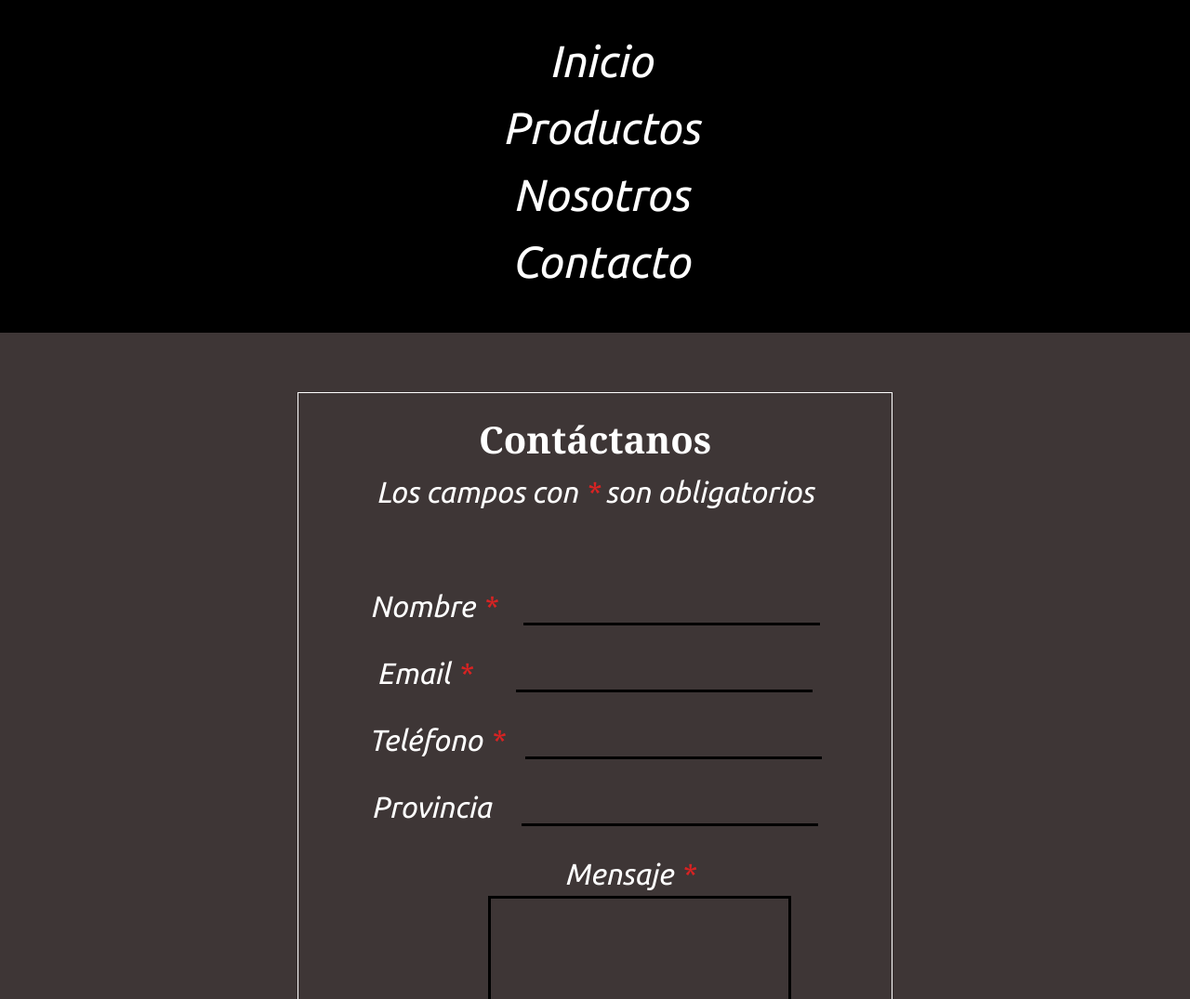
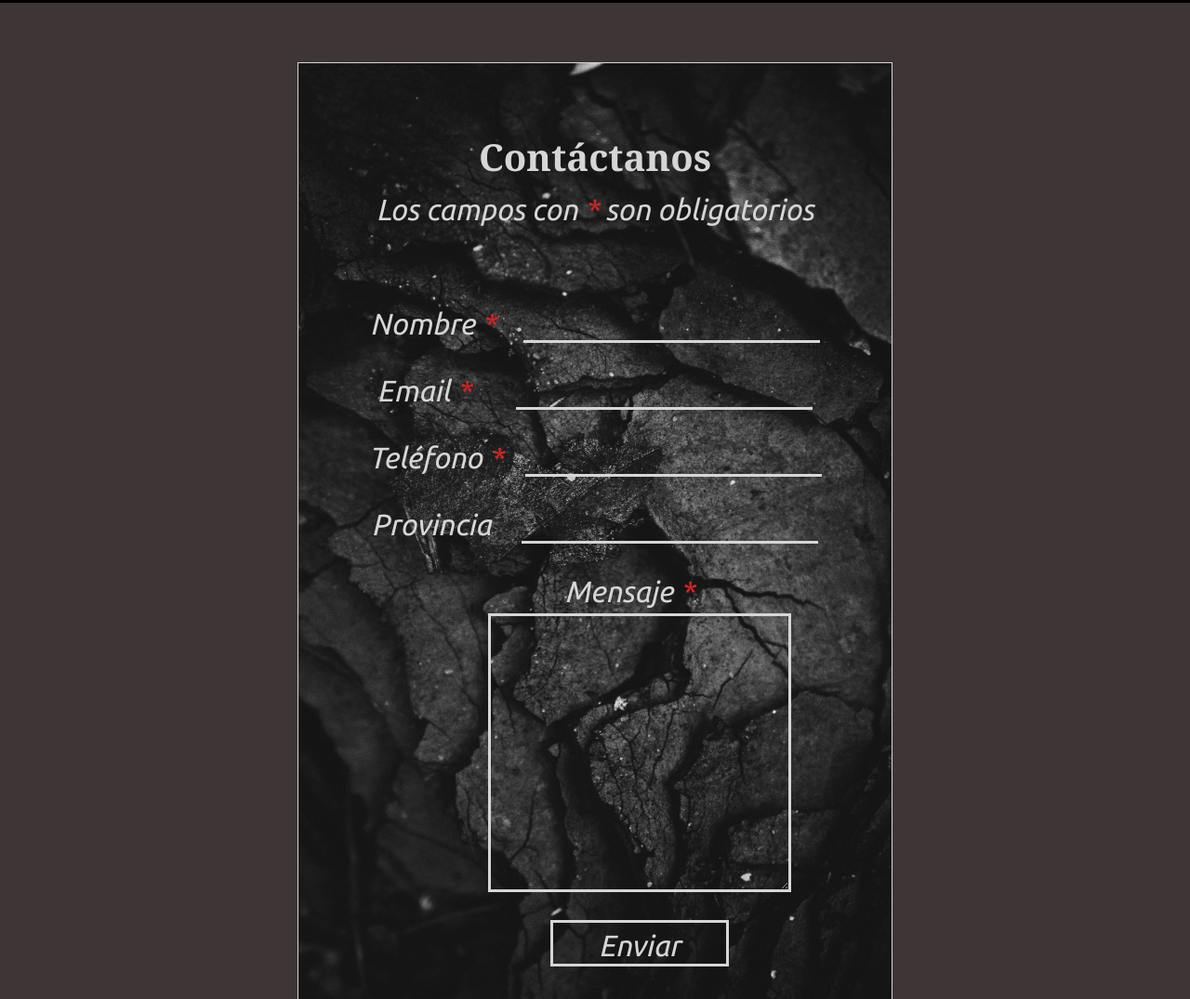
Before and after one commit to GastonR22/desarrollo-web-proyecto-final-ch, a website: page html/contacto.html in a window 1280 px wide. Shown: the part 157-1232 px from the top of the page at 93% size. Drawn offline with nearby package versions, Linux system fonts and the light colour scheme.

Commit message:
Agregado fondo contacto

```diff
--- a/scss/style.scss
+++ b/scss/style.scss
@@ -182,7 +182,7 @@ header {
 
       &:hover {
         filter: brightness(100%);
-        width: 400px;
+        width: 350px;
         height: auto;
         position: relative;
         z-index: 1;
@@ -224,14 +224,17 @@ header {
 //MAIN CONTACTO
 .mainContacto {
   background-color: #3e3636;
-  color: white;
+  color: rgb(214, 214, 214);
   form {
     text-align: center;
     width: 50%;
     padding: 5% 0;
     margin: 0 auto;
     fieldset {
-      border: 1px white solid;
+      border: 1px rgb(214, 214, 214) solid;
+      background-image: url(../multimedia/img/fondoFormulario.jpg);
+      background-size: cover;
+      background-position: bottom;
       legend {
         padding-bottom: 8%;
         h1 {
@@ -256,8 +259,8 @@ header {
         height: 50px;
         font-size: 2rem;
         background-color: transparent;
-        color: white;
-        border: #000000 3px solid;
+        color: rgb(214, 214, 214);
+        border: rgb(214, 214, 214) 3px solid;
 
         &:hover {
           color: #d72323;
@@ -274,22 +277,22 @@ header {
         }
         input {
           background-color: transparent;
-          color: white;
+          color: rgb(214, 214, 214);
           width: 50%;
           height: 40px;
           border-top: none;
           border-right: none;
           border-left: none;
-          border-bottom: #000000 3px solid;
+          border-bottom: rgb(214, 214, 214) 3px solid;
           outline: none;
           font-size: 2rem;
         }
         textarea {
           background-color: transparent;
-          color: white;
+          color: rgb(214, 214, 214);
           width: 60%;
           height: 300px;
-          border: #000000 3px solid;
+          border: rgb(214, 214, 214) 3px solid;
           outline: none;
           font-size: 2rem;
         }
@@ -365,6 +368,21 @@ footer {
 //MOBILE HEADER
 @media screen and (max-width: 1696px) {
   header {
+    align-items:center;
+    nav {
+      ul {
+        li{
+          a{
+            font-size: 2.5rem;
+          }
+        }
+      }
+    }
+  }
+}
+
+@media screen and (max-width: 663px) {
+  header {
     flex-direction: column;
     align-items: center;
     nav {
@@ -372,16 +390,6 @@ footer {
         display: flex;
         flex-direction: column;
         align-items: center;
-        padding-right: 3%;
-      }
-    }
-  }
-}
-
-@media screen and (max-width: 663px) {
-  header {
-    nav {
-      ul {
         padding-right: 15%;
         li {
           a {
@@ -417,6 +425,13 @@ footer {
         }
       }
     }
+
+    section{
+      h2{
+        margin-top: 20%;
+      }
+    }
+
   }
 }
 
@@ -544,6 +559,7 @@ footer {
   .mainContacto {
     form {
       fieldset {
+        padding: 8% 0;
         legend {
           h1 {
             font-size: 2.5rem;
```
Also changed, not shown: css/style.css, multimedia/img/fondoFormulario.jpg (added).
